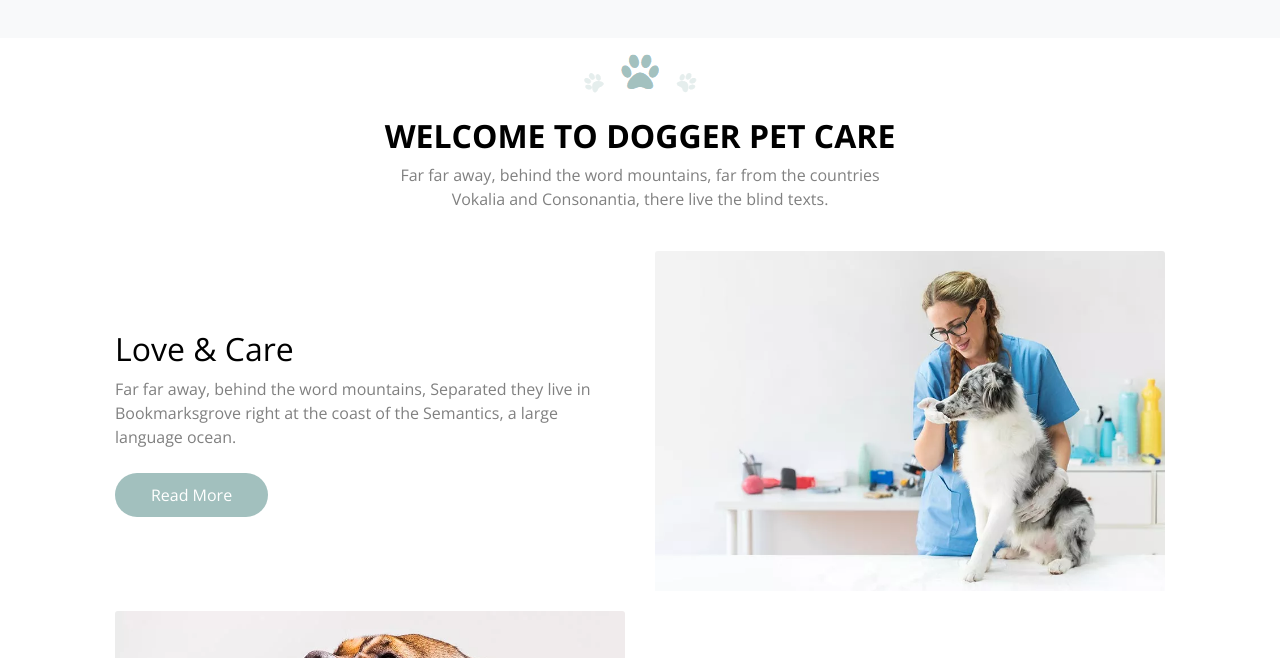
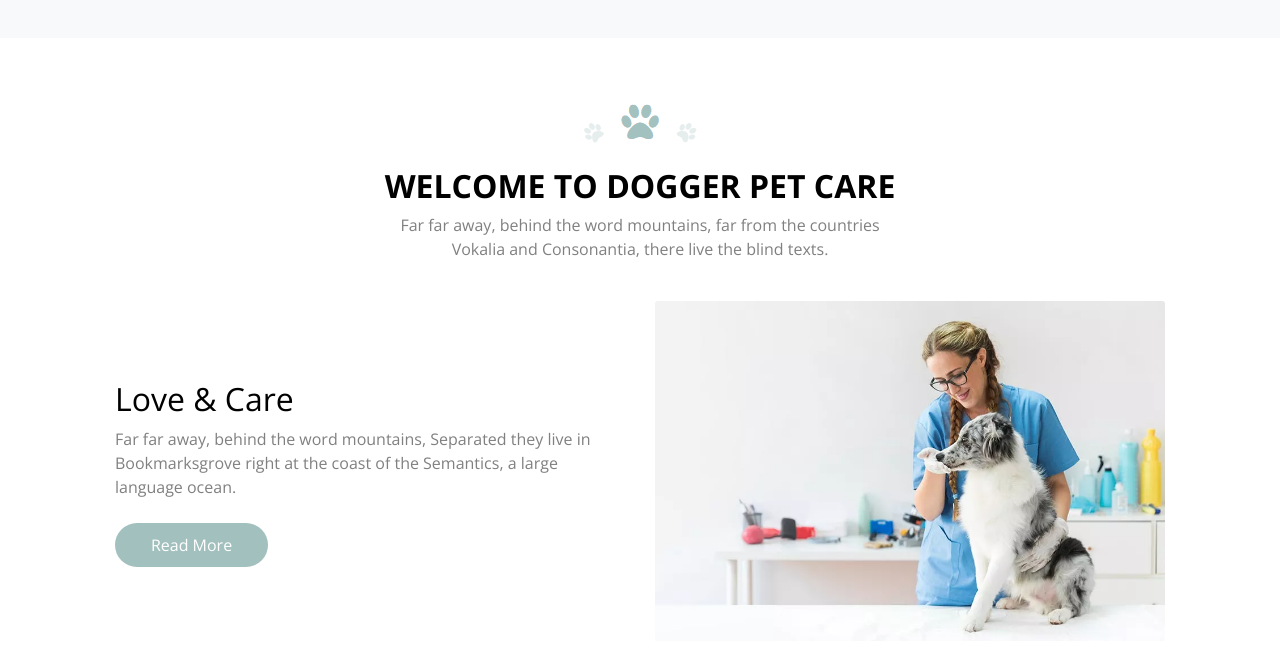
Before and after one commit to Nourhaan-Atef/Secand-Website-Dogger, a plain HTML site: page index.html in a window 1280 px wide. Shown: the part 851-1509 px from the top of the page. Drawn offline with nearby package versions, Linux system fonts and the light colour scheme.

Commit message:
Add Files

```diff
--- a/css/main.css
+++ b/css/main.css
@@ -11,7 +11,7 @@
   scroll-behavior: smooth;
 }
 /* Global Classes */
-section-padding {
+.section-padding {
   padding: 50px 0;
 }
 .section-text {
```
